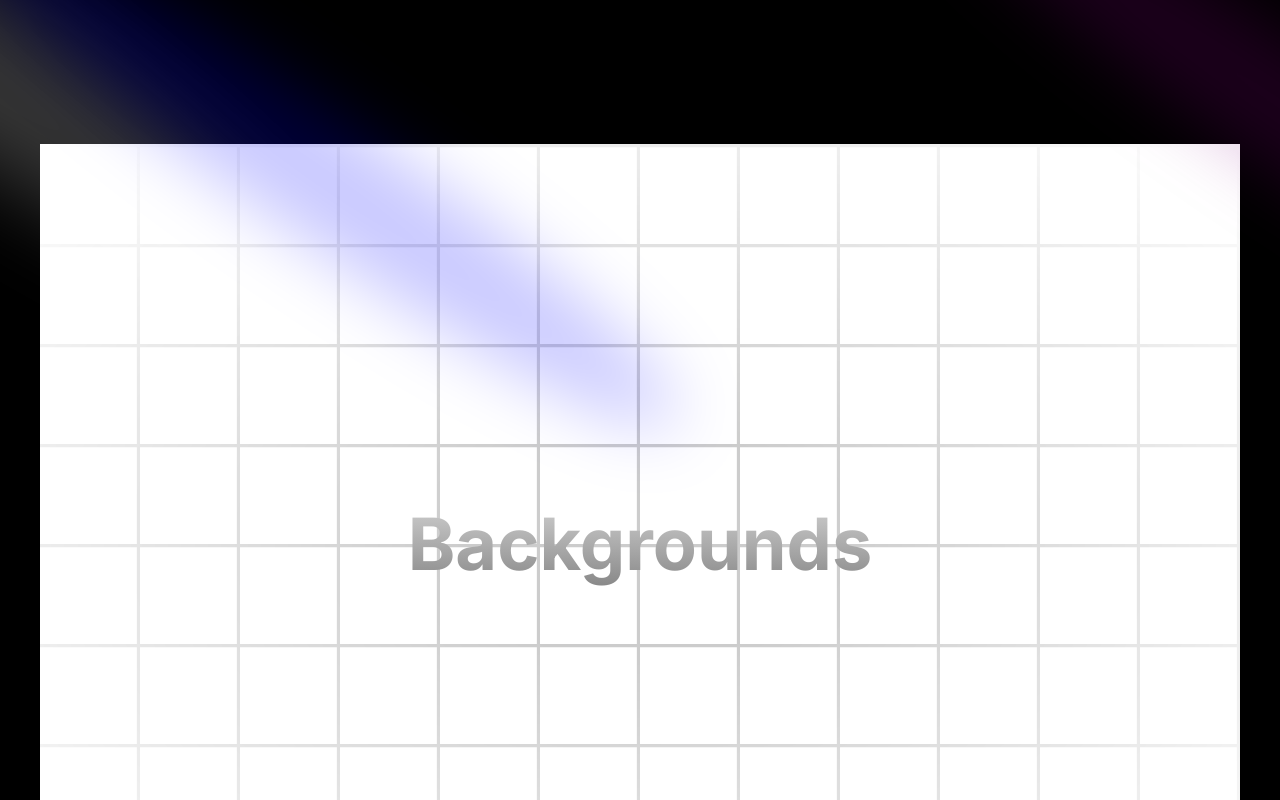
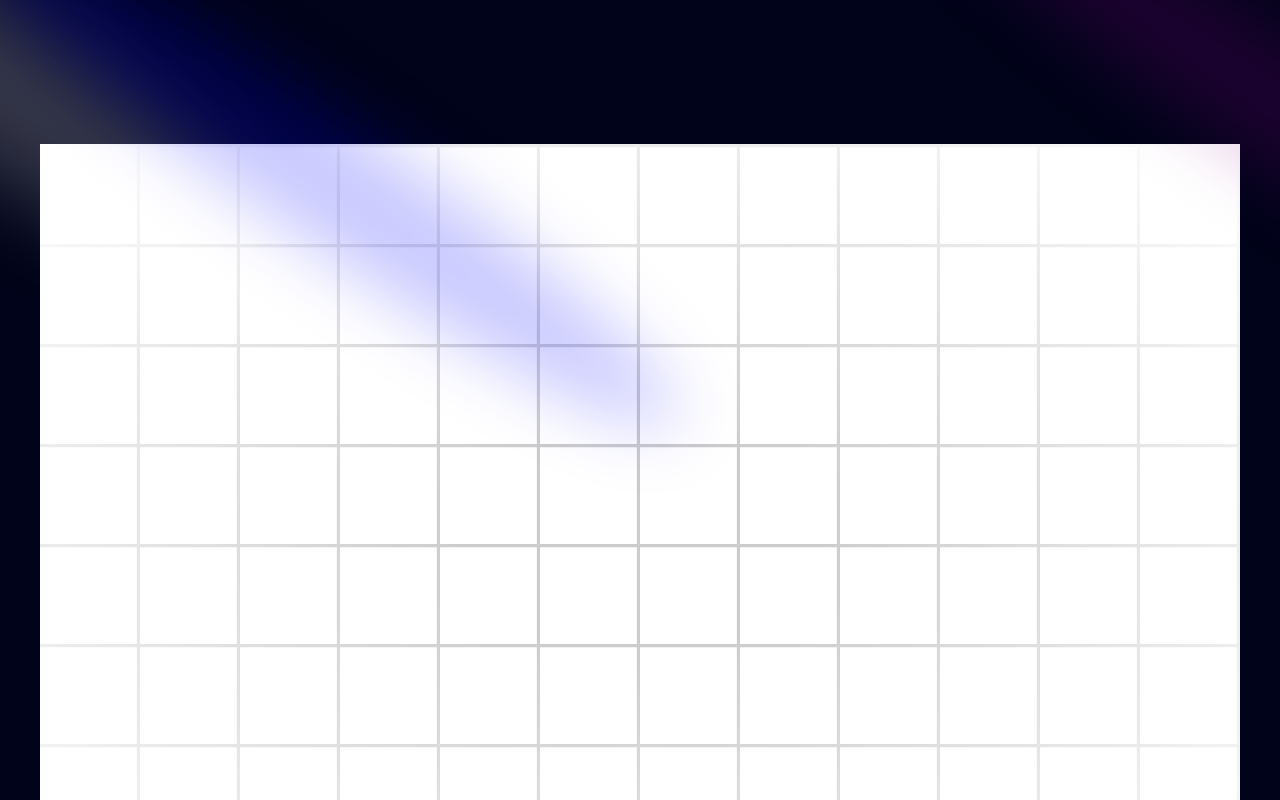
Before and after one commit to NotAnonymousUser/PortfolioV1, a Next.js app: page / in a window 1280 px wide. Shown: the top 800 px of the page. Built offline with nearby package versions, Linux system fonts and the light colour scheme.

Commit message:
dark mode initiated

```diff
--- a/app/layout.tsx
+++ b/app/layout.tsx
@@ -1,6 +1,7 @@
 import type { Metadata } from "next";
 import { Inter } from "next/font/google";
 import "./globals.css";
+import { ThemeProvider } from "./provider";
 
 const inter = Inter({ subsets: ["latin"] });
 
@@ -16,7 +17,16 @@
 }>) {
   return (
     <html lang="en">
-      <body className={inter.className}>{children}</body>
+      <body className={inter.className}>
+        <ThemeProvider
+          attribute="class"
+          defaultTheme="system"
+          enableSystem
+          disableTransitionOnChange
+        >
+          {children}
+        </ThemeProvider>
+      </body>
     </html>
   );
 }
--- a/app/page.tsx
+++ b/app/page.tsx
@@ -3,7 +3,7 @@
 
 export default function Home() {
   return (
-    <main className="realtive bg-black flex justify-center items-center flex-col overflow-hidden mx-auto sm:px-10 px-5">
+    <main className="realtive bg-black-100 flex justify-center items-center flex-col overflow-hidden mx-auto sm:px-10 px-5">
       <div className="max-w-7xl w-full">
         <Hero />
       </div>
--- /dev/null
+++ b/app/provider.tsx
@@ -0,0 +1,11 @@
+"use client";
+
+import * as React from "react";
+import { ThemeProvider as NextThemesProvider } from "next-themes";
+
+export function ThemeProvider({
+  children,
+  ...props
+}: React.ComponentProps<typeof NextThemesProvider>) {
+  return <NextThemesProvider {...props}>{children}</NextThemesProvider>;
+}
--- a/components/Hero.tsx
+++ b/components/Hero.tsx
@@ -16,12 +16,9 @@
         <Spotlight className="top-28 left-80 h-[80vh] w-[50vw]" fill="blue" />
       </div>
 
-      <div className="h-[50rem] w-full dark:bg-black bg-white  dark:bg-grid-white/[0.2] bg-grid-black/[0.2] relative flex items-center justify-center">
+      <div className="h-screen w-full dark:bg-black-100 bg-white  dark:bg-grid-white/[0.3] bg-grid-black/[0.2] relative flex items-center justify-center">
         {/* Radial gradient for the container to give a faded look */}
-        <div className="absolute pointer-events-none inset-0 flex items-center justify-center dark:bg-black bg-white [mask-image:radial-gradient(ellipse_at_center,transparent_20%,black)]"></div>
-        <p className="text-4xl sm:text-7xl font-bold relative z-20 bg-clip-text text-transparent bg-gradient-to-b from-neutral-200 to-neutral-500 py-8">
-          Backgrounds
-        </p>
+        <div className="absolute pointer-events-none inset-0 flex items-center justify-center dark:bg-black-100 bg-white [mask-image:radial-gradient(ellipse_at_center,transparent_20%,black)]" />
       </div>
 
     </div>
--- a/package.json
+++ b/package.json
@@ -13,6 +13,7 @@
     "framer-motion": "^11.11.11",
     "mini-svg-data-uri": "^1.4.4",
     "next": "14.2.2",
+    "next-themes": "^0.4.3",
     "react": "^18",
     "react-dom": "^18",
     "tailwind-merge": "^2.5.4",
```
Also changed, not shown: 1 other file (tests, documents, lock files or other folders).
